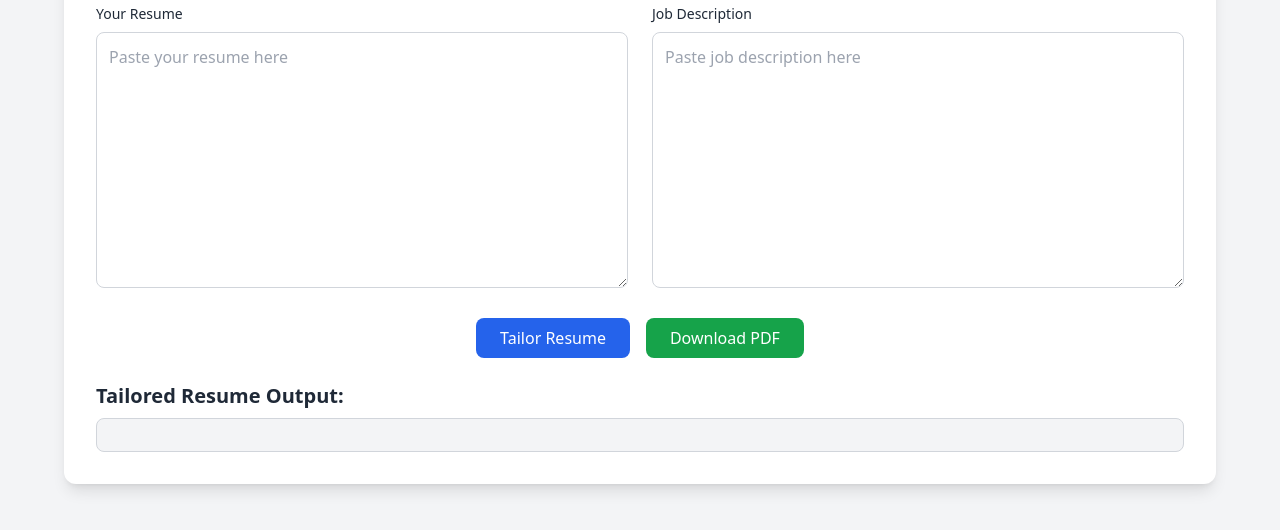
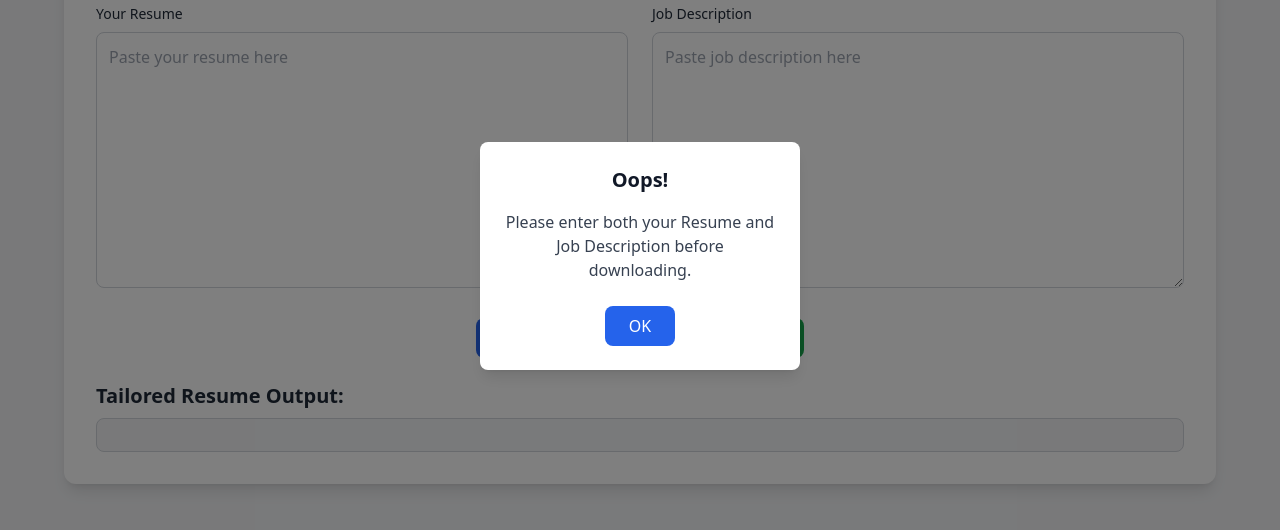
Before and after one commit to to3aunglynn/ChatCV, a website: page public/index.html in a window 1280 px wide. Both pictures are taken after a click on the button "Tailor Resume". Shown: the part 144-674 px from the top of the page. Drawn offline with nearby package versions, Linux system fonts and the light colour scheme.

Commit message:
error handling and  model alert

```diff
--- a/public/index.html
+++ b/public/index.html
@@ -104,6 +104,19 @@
         class="bg-gray-100 dark:bg-gray-700 p-4 rounded-lg whitespace-pre-wrap border border-gray-300 dark:border-gray-600 max-h-[400px] overflow-y-auto dark:text-gray-100 text-sm sm:text-base"></pre>
     </div>
   </div>
+  <!-- Modal -->
+  <div id="alert-modal" class="fixed inset-0 flex items-center justify-center bg-black bg-opacity-50 hidden z-50 p-4">
+    <div class="bg-white dark:bg-gray-800 rounded-lg p-6 max-w-xs w-full shadow-lg text-center mx-auto">
+      <h3 class="text-xl font-semibold mb-4 text-gray-900 dark:text-gray-100">Oops!</h3>
+      <p class="mb-6 text-gray-700 dark:text-gray-300 text-sm sm:text-base">
+        Please enter both your Resume and Job Description before downloading.
+      </p>
+      <button id="close-modal"
+        class="bg-blue-600 hover:bg-blue-700 text-white px-6 py-2 rounded-lg text-sm sm:text-base transition">
+        OK
+      </button>
+    </div>
+  </div>
 
   <script src="script.js"></script>
 </body>
--- a/public/script.js
+++ b/public/script.js
@@ -5,25 +5,26 @@ document.getElementById("dark-toggle").addEventListener("change", (e) => {
     document.documentElement.classList.remove("dark");
   }
 });
+
 document.addEventListener("DOMContentLoaded", () => {
   const darkToggle = document.getElementById("dark-toggle");
-  // Set switch position based on whether dark mode is active
   darkToggle.checked = document.documentElement.classList.contains("dark");
 });
 
-
-// Main logic after DOM is loaded
 document.addEventListener("DOMContentLoaded", () => {
   const generateBtn = document.getElementById("generate");
   const downloadBtn = document.getElementById("download-pdf");
   const output = document.getElementById("output");
+  const modal = document.getElementById("alert-modal");
+  const closeModalBtn = document.getElementById("close-modal");
 
   generateBtn.addEventListener("click", async () => {
     const resume = document.getElementById("resume").value;
     const jobDesc = document.getElementById("job").value;
 
     if (!resume || !jobDesc) {
-      alert("Please enter both resume and job description");
+      // Show modal instead of alert
+      modal.classList.remove("hidden");
       return;
     }
 
@@ -32,10 +33,8 @@ document.addEventListener("DOMContentLoaded", () => {
     try {
       const response = await fetch("/tailor", {
         method: "POST",
-        headers: {
-          "Content-Type": "application/json"
-        },
-        body: JSON.stringify({ resume, jobDesc })
+        headers: { "Content-Type": "application/json" },
+        body: JSON.stringify({ resume, jobDesc }),
       });
 
       const data = await response.json();
@@ -50,8 +49,16 @@ document.addEventListener("DOMContentLoaded", () => {
     }
   });
 
-  // PDF download logic
   downloadBtn.addEventListener("click", () => {
+    const resume = document.getElementById("resume").value.trim();
+    const jobDesc = document.getElementById("job").value.trim();
+
+    if (!resume || !jobDesc) {
+      // Show modal instead of alert
+      modal.classList.remove("hidden");
+      return;
+    }
+
     const { jsPDF } = window.jspdf;
     const doc = new jsPDF();
 
@@ -65,7 +72,7 @@ document.addEventListener("DOMContentLoaded", () => {
     const lines = doc.splitTextToSize(text, maxLineWidth);
     let y = 20;
 
-    lines.forEach(line => {
+    lines.forEach((line) => {
       if (y + 10 > pageHeight) {
         doc.addPage();
         y = 20;
@@ -76,4 +83,8 @@ document.addEventListener("DOMContentLoaded", () => {
 
     doc.save("tailored_resume.pdf");
   });
+
+  closeModalBtn.addEventListener("click", () => {
+    modal.classList.add("hidden");
+  });
 });
```
